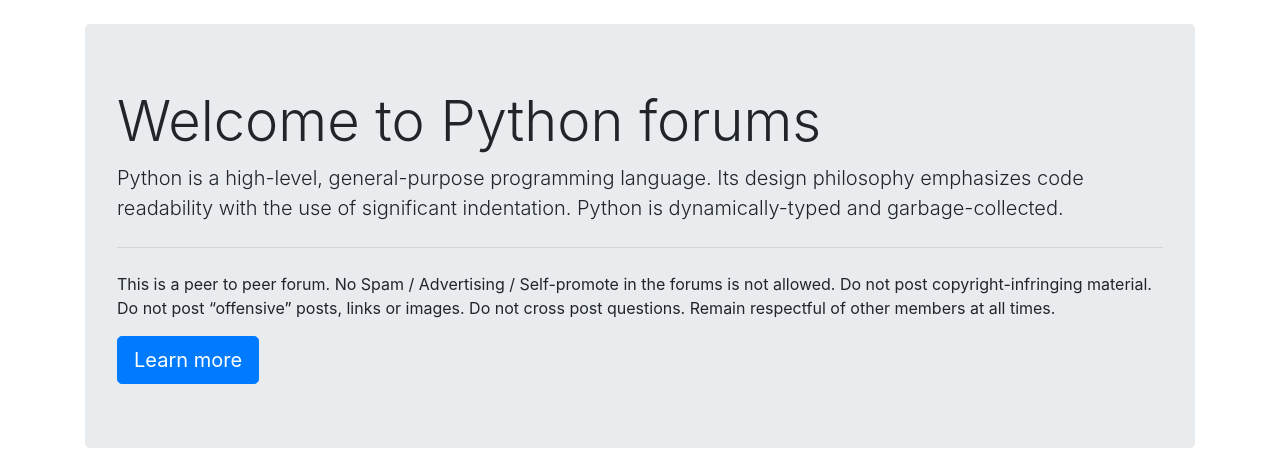
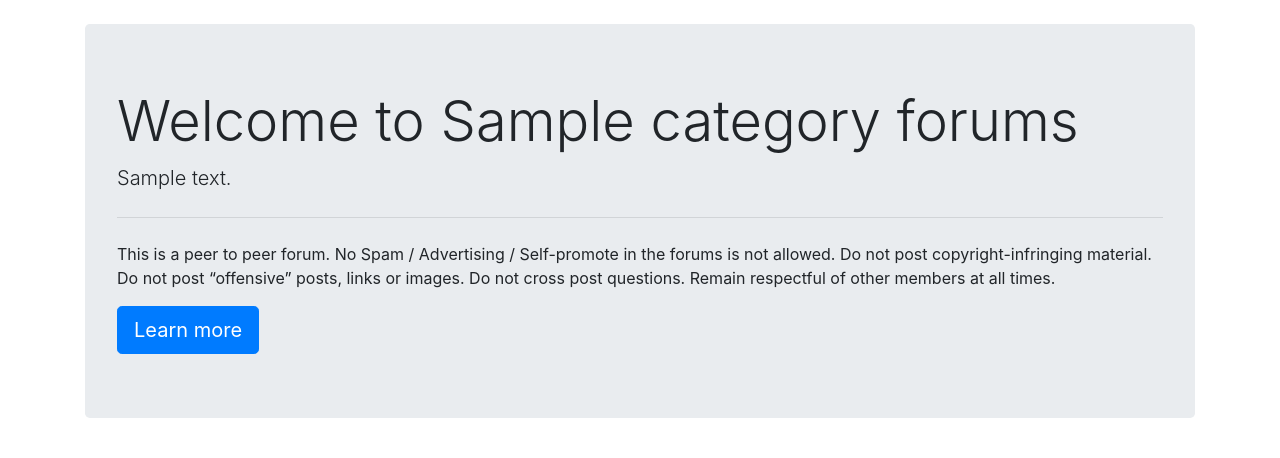
Before and after one commit to Asadujjaman47/PHP-Forum-Site, a PHP site: page /threadlist.php?catid=1 in a window 1280 px wide. Shown: the part 56-514 px from the top of the page. Run offline with PHP 8.4, Linux system fonts and the light colour scheme; tables that the repository leaves empty or names only in its code hold one stand-in row (values such as "Sample post").

```diff
--- a/threadlist.php
+++ b/threadlist.php
@@ -17,15 +17,26 @@
     <?php include 'partials/_header.php'; ?>
     <?php include 'partials/_dbconnect.php'; ?>
 
+    <?php
+
+    $id = $_GET['catid'];
+
+    $sql = "SELECT * FROM `categories` WHERE category_id=$id";
+    $result = mysqli_query($conn,$sql);
+
+    while($row = mysqli_fetch_assoc($result)){
+        $catname = $row['category_name'];
+        $catdes = $row['category_description'];
+    }
+
+    ?>
 
 
     <!-- Category container starts here   Ca -->
     <div class="container my-4">
         <div class="jumbotron">
-            <h1 class="display-4">Welcome to Python forums</h1>
-            <p class="lead">Python is a high-level, general-purpose programming language. Its design philosophy
-                emphasizes code readability with the use of significant indentation. Python is dynamically-typed and
-                garbage-collected.</p>
+            <h1 class="display-4">Welcome to <?php echo $catname; ?> forums</h1>
+            <p class="lead"><?php echo $catdes; ?></p>
             <hr class="my-4">
             <p>This is a peer to peer forum. No Spam / Advertising / Self-promote in the forums is not allowed. Do not
                 post copyright-infringing material. Do not post “offensive” posts, links or images. Do not cross post
```
